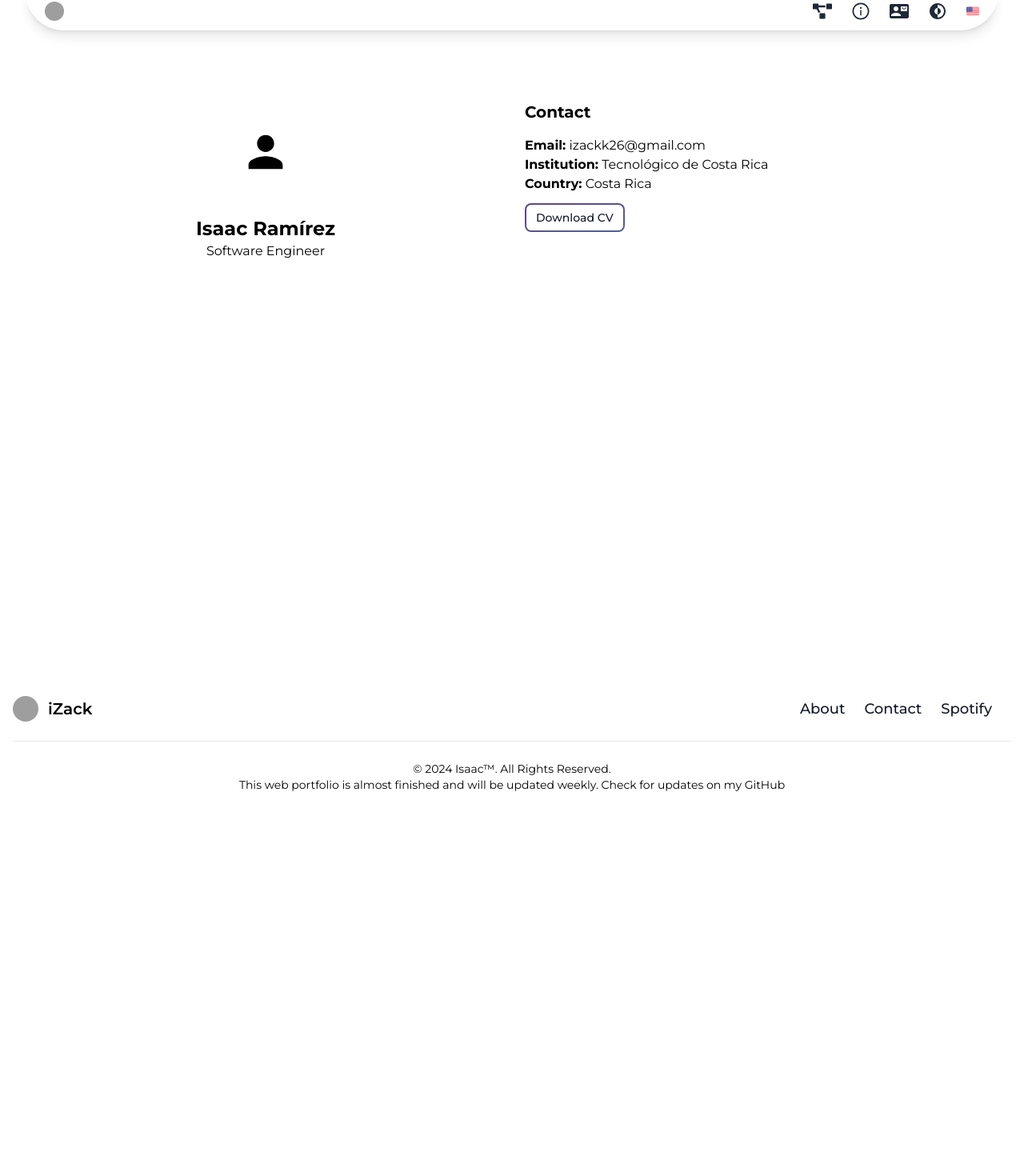
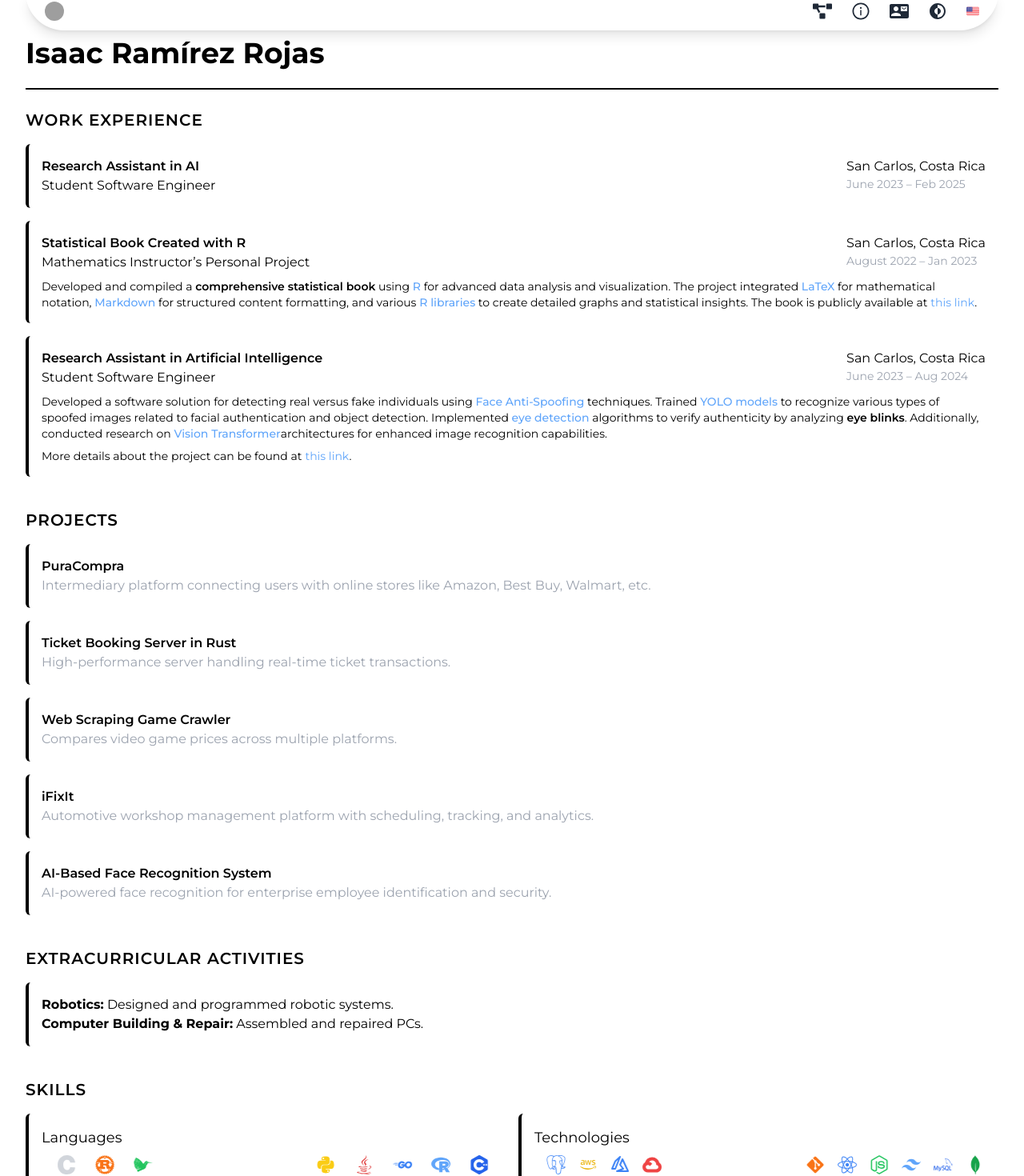
Before and after one commit to iZackk26/webPortfolioV3, a React (Vite) app: page /contact in a window 1280 px wide. Shown: the part 10-1480 px from the top of the page at 80% size. Before the commit the page ends 1033 px from the top, so only its background shows below. Built offline with nearby package versions, Linux system fonts and the light colour scheme; grey boxes are pictures that could not be loaded.

Commit message:
feat: new contact component, added references, skills, extracurricular activities, projects and work experience

```diff
--- a/package.json
+++ b/package.json
@@ -19,11 +19,13 @@
     "antd": "^5.18.3",
     "aos": "^2.3.4",
     "flowbite-react": "^0.9.0",
+    "framer-motion": "^11.11.17",
     "i18next": "^23.16.5",
     "i18next-browser-languagedetector": "^8.0.0",
     "i18next-http-backend": "^1.0.10",
     "react": "^18.2.0",
     "react-dom": "^18.3.1",
+    "react-fast-marquee": "^1.6.5",
     "react-i18next": "^15.1.1",
     "react-icons": "^5.2.1",
     "react-router-dom": "^6.23.1",
--- a/src/components/Footer/Footer.jsx
+++ b/src/components/Footer/Footer.jsx
@@ -33,7 +33,7 @@ export default function Footer() {
         </div>
         <hr className="my-6 border-gray-200 dark:border-gray-700" />
         <div className="text-center">
-          <span className="block text-sm">© 2024 <a href="/" className="hover:underline">Isaac™</a>. All Rights Reserved.</span>
+          <span className="block text-sm">© 2025 <a href="/" className="hover:underline">Isaac™</a>. All Rights Reserved.</span>
           <span className="block text-sm"><a href="https://github.com/iZackk26/webPortfolioV3" className="hover:underline">This web portfolio is almost finished and will be updated weekly. Check for updates on my GitHub</a></span>
         </div>
       </div>
--- a/src/components/spinners/LoadingSpinner.jsx
+++ b/src/components/spinners/LoadingSpinner.jsx
@@ -1,7 +1,7 @@
 
 export default function LoadingSpinner() {
   return (
-      <div className="flex flex-col items-center justify-center min-h-screen bg-gray-100 dark:bg-gray-900 p-4">
+      <div className="flex flex-col items-center justify-center min-h-screen bg-gray-100 dark:bg-black p-4">
           <div className="text-center">
               <div className="flex flex-col items-center">
                   <svg
--- a/src/pages/Contact.jsx
+++ b/src/pages/Contact.jsx
@@ -1,69 +1,205 @@
 import Header from '../components/header/Header';
 import { useTheme } from '../context/ThemeContext';
 import Footer from '../components/Footer/Footer';
-import { useTranslation } from "react-i18next"; // Importa el hook
+import { useTranslation } from "react-i18next";
+
+import Marquee from "react-fast-marquee";
+import { FaGitAlt, FaReact, FaNodeJs, FaJava, FaPython, FaRust } from "react-icons/fa";
+import { TbBrandAzure } from "react-icons/tb";
+import { BiLogoAws } from "react-icons/bi";
+import { SiMysql, SiMongodb, SiPostgresql, SiTailwindcss, SiGo, SiR, SiCplusplus, SiC, SiLatex, SiGooglecloud } from "react-icons/si";
 
 export default function Contact() {
   const { isDarkMode } = useTheme();
   const { t } = useTranslation("contact");
+
   return (
-        <>
+    <main className={`${isDarkMode ? 'bg-black text-white' : 'bg-white text-black'} p-8 py-14 transition-all duration-500`}>
+      {/* Header */}
       <Header />
-          <div className={`transition-colors duration-500 pt-24 ease-in-out min-h-screen ${isDarkMode ? 'bg-black text-white' : 'bg-white text-black'}`}>
-            <div className="flex flex-col md:flex-row p-6" data-aos="zoom-in" data-aos-duration="800">
-              <div className="md:w-1/2 flex flex-col items-center p-4">
-                <div className={`rounded-full h-32 w-32 flex items-center justify-center`}>
-                  <svg className={`h-16 w-16 ${isDarkMode ? 'text-white' : 'text-black'}`} fill="currentColor" viewBox="0 0 24 24">
-                    <path d="M12 12c2.21 0 4-1.79 4-4s-1.79-4-4-4-4 1.79-4 4 1.79 4 4 4zm0 2c-2.67 0-8 1.34-8 4v2h16v-2c0-2.66-5.33-4-8-4z" />
-                  </svg>
+
+      {/* Contact Information */}
+      <div className="flex flex-wrap justify-between items-center border-b-2 border-current pb-6 mb-6">
+        <h1 className="text-4xl font-bold">Isaac Ramírez Rojas</h1>
       </div>
-                <h2 className={`mt-4 text-2xl font-bold ${isDarkMode ? 'text-white' : 'text-black'}`}>
-                  {t("name")}
-                </h2>
-                <p className={`${isDarkMode ? 'text-white' : 'text-black'}`}>
-                  {t("profession")}
-                </p>
+
+      {/* Work Experience */}
+      <section className="mb-10">
+        <h2 className="text-xl font-semibold uppercase tracking-wider">Work Experience</h2>
+
+        {/* Research Assistant in AI */}
+        <div className="bg-opacity-10 border-l-4 border-current p-4 rounded-md mt-4">
+          <div className="flex flex-wrap justify-between">
+            <div>
+              <p className="font-semibold">Research Assistant in AI</p>
+              <p>Student Software Engineer</p>
             </div>
-              <div className="md:w-1/2 p-4">
-                <h2 className={`text-xl font-bold ${isDarkMode ? 'text-white' : 'text-black'}`}>
-                  {t("contactTitle")}
-                </h2>
-                <div className="mt-4">
-                  <p>
-                    <span className="font-bold">{t("emailLabel")}:</span>{" "}
-                    <span className={`${isDarkMode ? 'text-white' : 'text-black'}`}>
-                      izackk26@gmail.com
-                    </span>
-                  </p>
-                  <p>
-                    <span className="font-bold">{t("institutionLabel")}:</span>{" "}
-                    <span className={`${isDarkMode ? 'text-white' : 'text-black'}`}>
-                      {t("institution")}
-                    </span>
-                  </p>
-                  <p>
-                    <span className="font-bold">{t("countryLabel")}:</span>{" "}
-                    <span className={`${isDarkMode ? 'text-white' : 'text-black'}`}>
-                      {t("country")}
-                    </span>
-                  </p>
-                </div>
-                <div className="pt-3">
-                  <a
-                    href="cv.pdf"
-                    download
-                    className="relative inline-flex items-center justify-center p-0.5 overflow-hidden text-sm font-medium text-gray-900 rounded-lg group bg-gradient-to-br from-[#614385] to-[#516395] group-hover:from-[#614385] group-hover:to-[#516395] hover:text-white dark:text-white focus:ring-4 focus:outline-none focus:ring-[#614385]/50 dark:focus:ring-[#516395]/50 hover:shadow-lg hover:shadow-[#614385]/50 hover:shadow-[#516395]/50"
-                  >
-                    <span className="relative px-3 py-1.5 transition-all ease-in duration-75 bg-white dark:bg-gray-900 rounded-md group-hover:bg-opacity-0">
-                      {t("downloadCV")}
-                    </span>
-                  </a>
+            <div>
+              <p>San Carlos, Costa Rica</p>
+              <p className="text-gray-400 text-sm">June 2023 – Feb 2025</p>
             </div>
           </div>
         </div>
+
+        {/* Statistical Book Created with R */}
+        <div className="bg-opacity-10 border-l-4 border-current p-4 rounded-md mt-4">
+          <div className="flex flex-wrap justify-between">
+            <div>
+              <p className="font-semibold">Statistical Book Created with R</p>
+              <p>Mathematics Instructor’s Personal Project</p>
             </div>
+            <div>
+              <p>San Carlos, Costa Rica</p>
+              <p className="text-gray-400 text-sm">August 2022 – Jan 2023</p>
+            </div>
+          </div>
+          <p className="mt-2 text-sm">
+            Developed and compiled a <span className="font-semibold">comprehensive statistical book</span> using
+            <span className="text-blue-400 font-medium"> R</span> for advanced data analysis and visualization.
+            The project integrated <span className="text-blue-400 font-medium">LaTeX</span> for mathematical notation,
+            <span className="text-blue-400 font-medium"> Markdown</span> for structured content formatting, and various
+            <span className="text-blue-400 font-medium"> R libraries</span> to create detailed graphs and statistical insights.
+            The book is publicly available at
+            <a href="https://673bac25f933133396a0859b--eballestero.netlify.app/" target="_blank" rel="noopener noreferrer"
+              className="text-blue-400 hover:underline ml-1">
+              this link
+            </a>.
+          </p>
+        </div>
+
+        {/* Research Assistant in Artificial Intelligence */}
+        <div className="bg-opacity-10 border-l-4 border-current p-4 rounded-md mt-4">
+          <div className="flex flex-wrap justify-between">
+            <div>
+              <p className="font-semibold">Research Assistant in Artificial Intelligence</p>
+              <p>Student Software Engineer</p>
+            </div>
+            <div>
+              <p>San Carlos, Costa Rica</p>
+              <p className="text-gray-400 text-sm">June 2023 – Aug 2024</p>
+            </div>
+          </div>
+          <p className="mt-2 text-sm">
+            Developed a software solution for detecting real versus fake individuals using
+            <span className="text-blue-400 font-medium"> Face Anti-Spoofing</span> techniques.
+            Trained <span className="text-blue-400 font-medium">YOLO models</span> to recognize
+            various types of spoofed images related to facial authentication and object detection.
+            Implemented <span className="text-blue-400 font-medium">eye detection</span> algorithms
+            to verify authenticity by analyzing <span className="font-semibold">eye blinks</span>.
+            Additionally, conducted research on <span className="text-blue-400 font-medium">Vision Transformer</span>
+            architectures for enhanced image recognition capabilities.
+          </p>
+          <p className="mt-2 text-sm">
+            More details about the project can be found at
+            <a href="https://github.com/iZackk26/IA-Projects" target="_blank" rel="noopener noreferrer"
+              className="text-blue-400 hover:underline ml-1">
+              this link
+            </a>.
+          </p>
+        </div>
+
+      </section>
+
+
+      {/* Projects */}
+      <section className="mb-10">
+        <h2 className="text-xl font-semibold uppercase tracking-wider">Projects</h2>
+        {[
+          { title: "PuraCompra", desc: "Intermediary platform connecting users with online stores like Amazon, Best Buy, Walmart, etc." },
+          { title: "Ticket Booking Server in Rust", desc: "High-performance server handling real-time ticket transactions." },
+          { title: "Web Scraping Game Crawler", desc: "Compares video game prices across multiple platforms." },
+          { title: "iFixIt", desc: "Automotive workshop management platform with scheduling, tracking, and analytics." },
+          { title: "AI-Based Face Recognition System", desc: "AI-powered face recognition for enterprise employee identification and security." }
+        ].map((project, index) => (
+          <div key={index} className="bg-opacity-10 border-l-4 border-current p-4 rounded-md mt-4 hover:scale-105 transition">
+            <p className="font-semibold">{project.title}</p>
+            <p className="text-gray-400">{project.desc}</p>
+          </div>
+        ))}
+      </section>
+
+      {/* Extracurricular Activities */}
+      <section className="mb-10">
+        <h2 className="text-xl font-semibold uppercase tracking-wider">Extracurricular Activities</h2>
+        <div className="bg-opacity-10 border-l-4 border-current p-4 rounded-md mt-4">
+          <p><b>Robotics:</b> Designed and programmed robotic systems.</p>
+          <p><b>Computer Building & Repair:</b> Assembled and repaired PCs.</p>
+        </div>
+      </section>
+
+
+      {/* Skills */}
+      <section className="mb-10">
+        <h2 className="text-xl font-semibold uppercase tracking-wider">Skills</h2>
+        <div className="grid grid-cols-1 md:grid-cols-2 gap-4 mt-4">
+          {/* Languages */}
+          <div className="bg-opacity-10 border-l-4 border-current p-4 rounded-md">
+            <h3 className="text-lg">Languages</h3>
+            <Marquee gradient={false} speed={40} pauseOnHover loop={0} className="mt-2">
+              <FaPython className="text-yellow-400 w-6 h-6 mx-3" />
+              <FaJava className="text-red-600 w-6 h-6 mx-3" />
+              <SiGo className="text-blue-500 w-6 h-6 mx-3" />
+              <SiR className="text-blue-400 w-6 h-6 mx-3" />
+              <SiCplusplus className="text-blue-600 w-6 h-6 mx-3" />
+              <SiC className="text-gray-300 w-6 h-6 mx-3" />
+              <FaRust className="text-orange-500 w-6 h-6 mx-3" />
+              <SiLatex className="text-green-500 w-6 h-6 mx-3" />
+            </Marquee>
+          </div>
+
+          {/* Technologies */}
+          <div className="bg-opacity-10 border-l-4 border-current p-4 rounded-md">
+            <h3 className="text-lg">Technologies</h3>
+            <Marquee gradient={false} speed={40} pauseOnHover loop={0} className="mt-2">
+              <FaGitAlt className="text-orange-500 w-6 h-6 mx-2" />
+              <FaReact className="text-blue-500 w-6 h-6 mx-2" />
+              <FaNodeJs className="text-green-500 w-6 h-6 mx-2" />
+              <SiTailwindcss className="text-blue-400 w-6 h-6 mx-2" />
+              <SiMysql className="text-blue-600 w-6 h-6 mx-2" />
+              <SiMongodb className="text-green-600 w-6 h-6 mx-2" />
+              <SiPostgresql className="text-blue-500 w-6 h-6 mx-2" />
+              <BiLogoAws className="text-yellow-500 w-6 h-6 mx-2" />
+              <TbBrandAzure className="text-blue-500 w-6 h-6 mx-2" />
+              <SiGooglecloud className="text-red-500 w-6 h-6 mx-2" />
+            </Marquee>
+          </div>
+        </div>
+      </section>
+
+      {/* References */}
+      <section className="mb-10">
+        <h2 className="text-xl font-semibold uppercase tracking-wider">References</h2>
+
+        <div className="grid grid-cols-1 md:grid-cols-2 gap-4 mt-4">
+          {/* Ph. D. Abel Méndez Porras */}
+          <div className="bg-opacity-10 border-l-4 border-current p-4 rounded-md">
+            <p className="font-semibold">Ph. D. Abel Méndez Porras</p>
+            <p className="italic">Data Processing, Image Processing, Artificial Intelligence, Instituto Tecnológico</p>
+            <a href="mailto:amendez@tec.ac.cr" className="underline hover:opacity-80">amendez@tec.ac.cr</a>
+          </div>
+
+          {/* Jorge Alfaro Velasco */}
+          <div className="bg-opacity-10 border-l-4 border-current p-4 rounded-md">
+            <p className="font-semibold">Jorge Alfaro Velasco</p>
+            <p className="italic">Professor at Instituto Tecnológico de Costa Rica</p>
+            <a href="mailto:joalfaro@tec.ac.cr" className="underline hover:opacity-80">joalfaro@tec.ac.cr</a>
+          </div>
+
+          {/* New Third Reference */}
+          <div className="bg-opacity-10 border-l-4 border-current p-4 rounded-md">
+            <p className="font-semibold">Esteban Ballestero Alfaro</p>
+            <p className="italic">School of Natural and Exact Sciences</p>
+            <a href="mailto:eballestero@tec.ac.cr" className="underline hover:opacity-80">eballestero@tec.ac.cr</a>
+          </div>
+
+          {/* Empty Space - Keeps the grid structure balanced */}
+          <div></div>
+        </div>
+      </section>
+
+
+      {/* Footer */}
       <Footer />
-        </>
+    </main>
   );
-
 }
```
Also changed, not shown: src/components/projects/Card.jsx (+63 -14 lines), src/components/projects/CarrouselCard.jsx (+6 -3 lines), src/components/projects/JieshopCarrousel.jsx (+10 -3 lines), 2 other files (tests, documents, lock files or other folders). Lines whose indentation alone changed are shown as unchanged.
